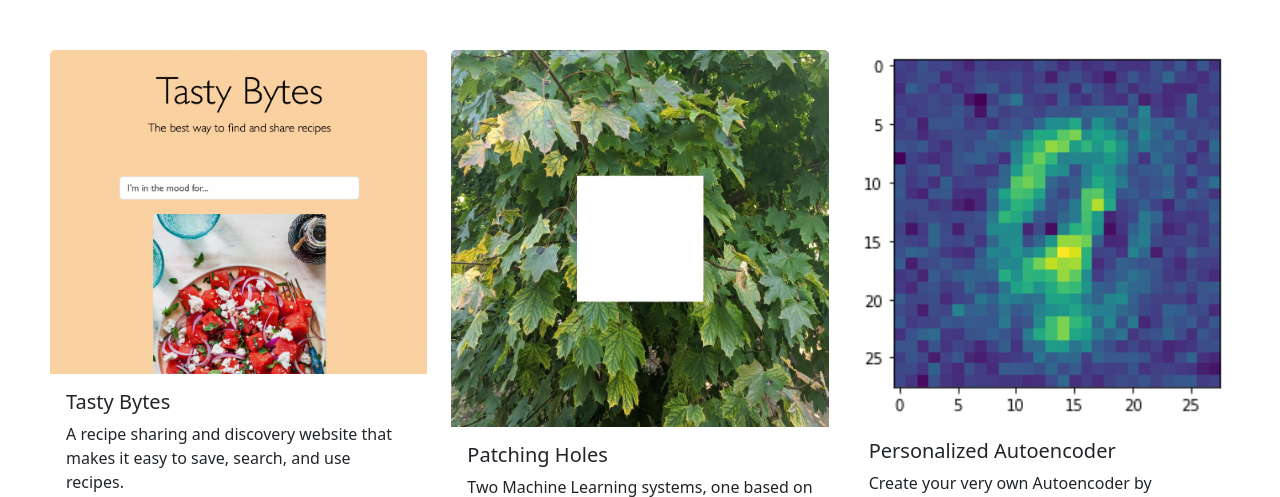
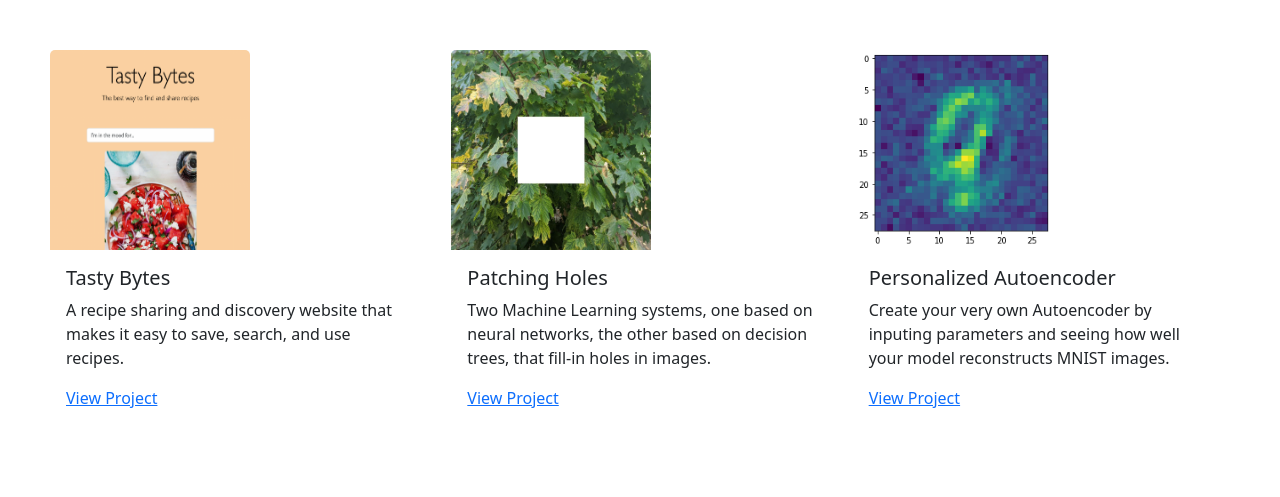
Before and after one commit to GiladSchneider/giladschneiderwebsite, a Flask app: page /projects in a window 1280 px wide. Shown: the part 95-592 px from the top of the page. Run offline with Flask 2, Linux system fonts and the light colour scheme.

Commit message:
project1 change

```diff
--- a/templates/projects.html
+++ b/templates/projects.html
@@ -4,7 +4,7 @@
 <div class="card-deck" style="padding: 50px;">
     <div class="row">
         <div class="card col border-0">
-        <img class="card-img-top" src="/static/project1_image.png" alt="Card image cap" >
+        <img class="card-img-top" src="/static/project1_image.png" alt="Card image cap" style="width: 200px; height: 200px;">
         <div class="card-body">
             <h5 class="card-title">Tasty Bytes</h5>
             <p class="card-text">A recipe sharing and discovery website that makes it easy to save, search, and use recipes.</p>
@@ -12,7 +12,7 @@
         </div>
         </div>
         <div class="card col border-0">
-        <img class="card-img-top" src="/static/project2_image.png" alt="Card image cap">
+        <img class="card-img-top" src="/static/project2_image.png" alt="Card image cap" style="width: 200px; height: 200px;">
         <div class="card-body">
             <h5 class="card-title">Patching Holes</h5>
             <p class="card-text">Two Machine Learning systems, one based on neural networks, the other based on decision trees, that fill-in holes in images.</p>
@@ -20,7 +20,7 @@
         </div>
         </div>
         <div class="card col border-0">
-        <img class="card-img-top" src="/static/project3_image.png" alt="Card image cap">
+        <img class="card-img-top" src="/static/project3_image.png" alt="Card image cap" style="width: 200px; height: 200px;">
         <div class="card-body">
             <h5 class="card-title">Personalized Autoencoder</h5>
             <p class="card-text">Create your very own Autoencoder by inputing parameters and seeing how well your model reconstructs MNIST images.</p>
```
